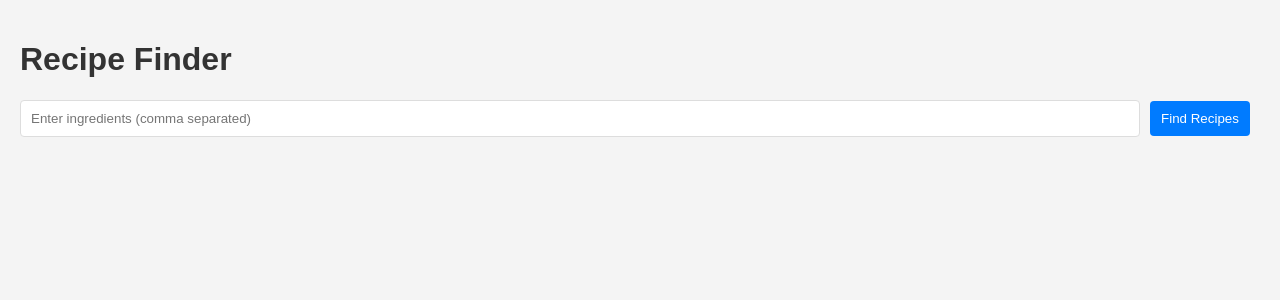
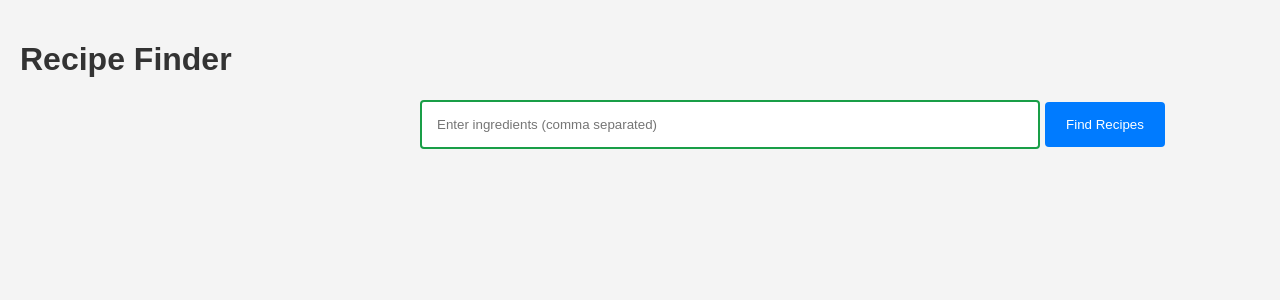
Before and after one commit to weldish/Recipe_Finder, a React (Create React App) app: page / in a window 1280 px wide. Shown: the top 300 px of the page. Built offline with nearby package versions, Linux system fonts and the light colour scheme.

Commit message:
added containers for recipleList and recipedetails

```diff
--- a/src/App.css
+++ b/src/App.css
@@ -25,19 +25,21 @@ form {
 }
 
 input[type="text"] {
-  width: calc(100% - 120px);
-  padding: 10px;
-  margin-right: 10px;
-  border: 1px solid #ddd;
+  width: 50%;
+  padding: 15px;
+  margin-left: 400px;
+  border: 2px solid #199e47;
   border-radius: 4px;
   box-sizing: border-box;
 }
 
 button {
-  width: 100px;
+  width: 120px;
+  height: 45px;
   background-color: #007bff;
   color: white;
-  padding: 10px;
+  padding: 1px;
+  margin-left: 5px;
   border: none;
   border-radius: 4px;
   cursor: pointer;
@@ -68,3 +70,67 @@ button:hover {
   max-width: 100%;
   border-radius: 4px;
 }
+
+
+/* for the recipe details*/
+
+.recipe-details {
+  margin-top: 20px;
+  padding: 20px;
+  background-color: #fff;
+  border-radius: 8px;
+  box-shadow: 0 2px 4px rgba(0,0,0,0.1);
+}
+
+.recipe-title {
+  color: #333;
+  margin-bottom: 20px;
+}
+
+.recipe-image {
+  width: 100%;
+  border-radius: 8px;
+  margin-bottom: 20px;
+}
+
+.ingredients-list,
+.instructions {
+  margin-bottom: 20px;
+}
+
+.ingredients-list li,
+.instructions p {
+  margin-bottom: 10px;
+}
+
+.ingredients-header,
+.instructions-header {
+  margin-bottom: 10px;
+  font-weight: bold;
+}
+
+
+/* putting the lists and recipe details for a selected recipe side by side*/
+
+.main-container {
+  display: flex;
+  gap: 20px;
+}
+
+.recipe-list-container {
+  display: flex;
+  flex-direction: column;
+  flex: 1;
+
+}
+.recipe-details-container {
+  flex: 2;
+}
+
+
+/*header */
+
+.header h1 {
+  text-align: center;
+  color: rgb(13, 14, 44);
+}
```
